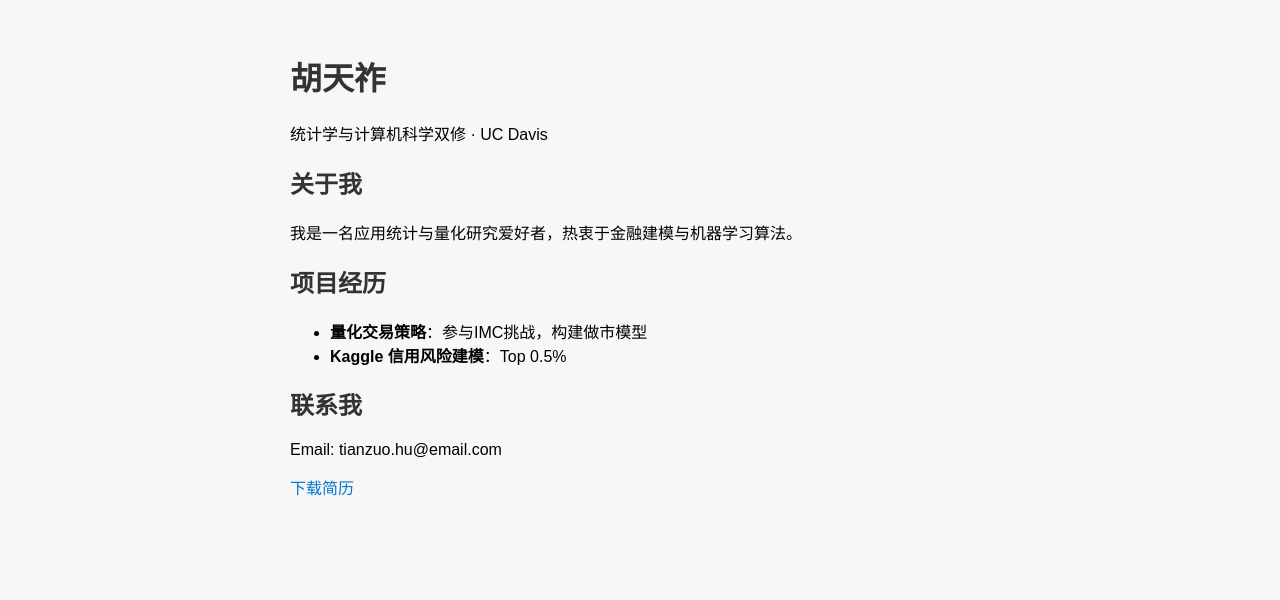
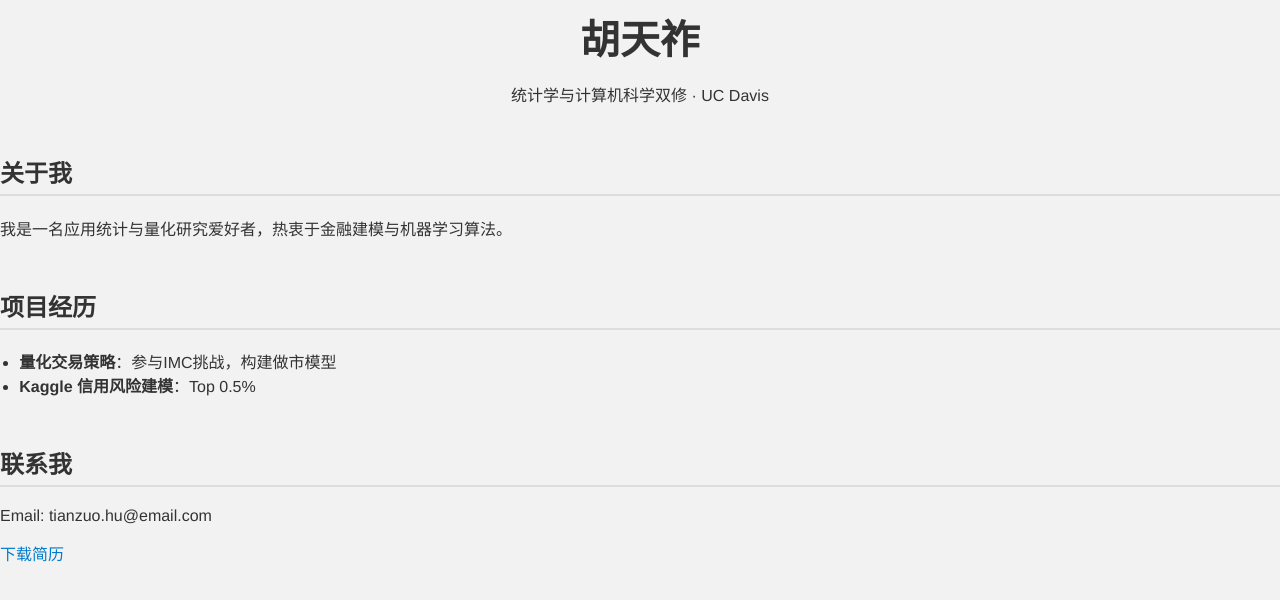
Before and after one commit to ThisizHTZ/ThisizHTZ.github.io, a plain HTML site: page index.html in a window 1280 px wide. Drawn offline with Linux system fonts and the light colour scheme.

Commit message:
Update style.css

```diff
--- a/style.css
+++ b/style.css
@@ -1,16 +1,46 @@
 body {
-  font-family: sans-serif;
-  max-width: 700px;
-  margin: auto;
-  padding: 2em;
-  background-color: #f7f7f7;
-}
-
-h1, h2 {
+  font-family: "Helvetica", sans-serif;
+  margin: 0;
+  padding: 0;
+  background: #f2f2f2;
   color: #333;
 }
 
+.container {
+  max-width: 720px;
+  margin: auto;
+  background: #fff;
+  padding: 2rem;
+  box-shadow: 0 0 10px rgba(0,0,0,0.1);
+  margin-top: 2rem;
+  border-radius: 8px;
+}
+
+header {
+  text-align: center;
+  margin-bottom: 2rem;
+}
+
+h1 {
+  font-size: 2.5rem;
+  margin: 0.2em 0;
+}
+
+h2 {
+  border-bottom: 2px solid #ddd;
+  padding-bottom: 0.2em;
+  margin-top: 2em;
+}
+
 a {
-  color: #0077cc;
+  color: #007acc;
   text-decoration: none;
 }
+
+a:hover {
+  text-decoration: underline;
+}
+
+ul {
+  padding-left: 1.2rem;
+}
```
